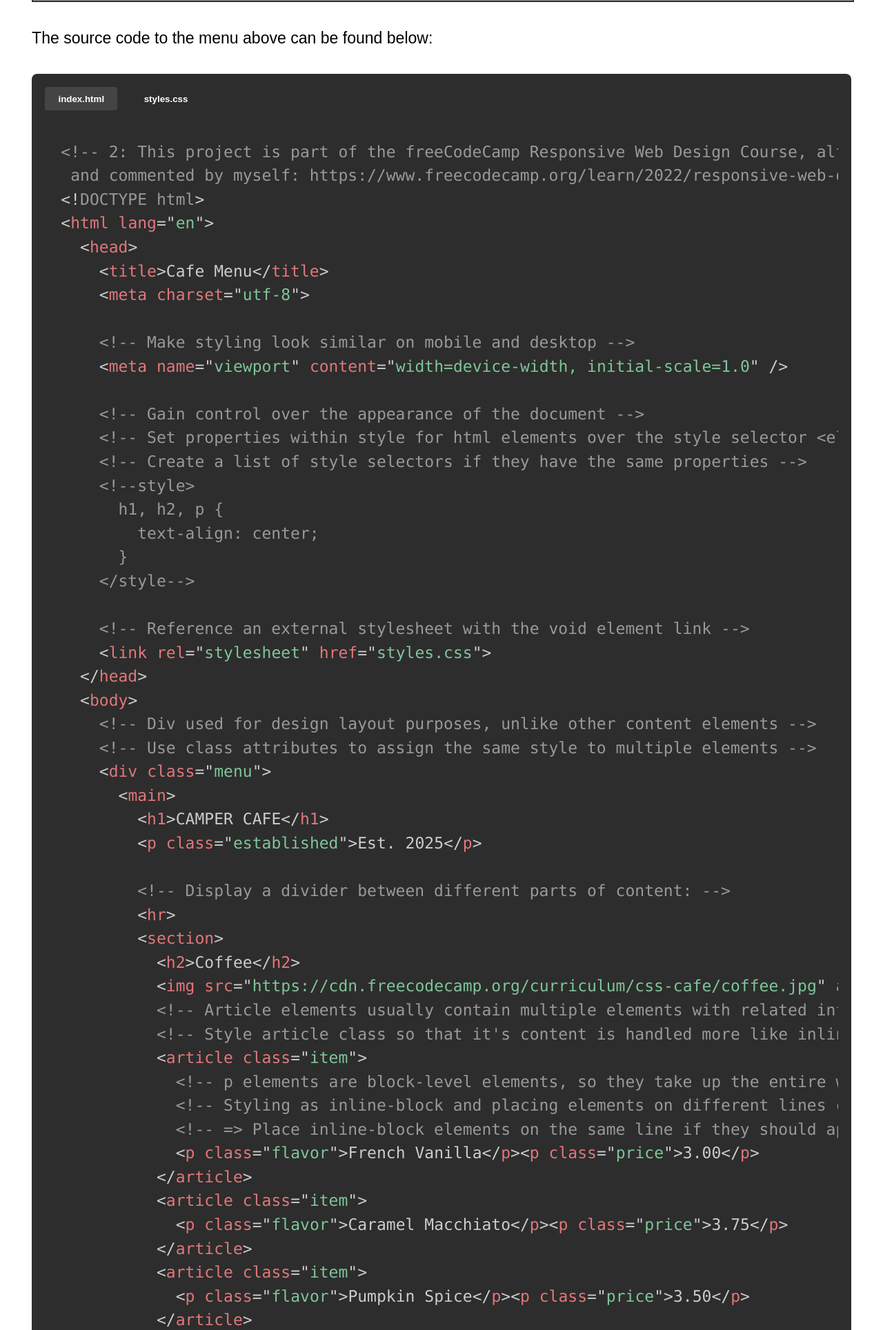
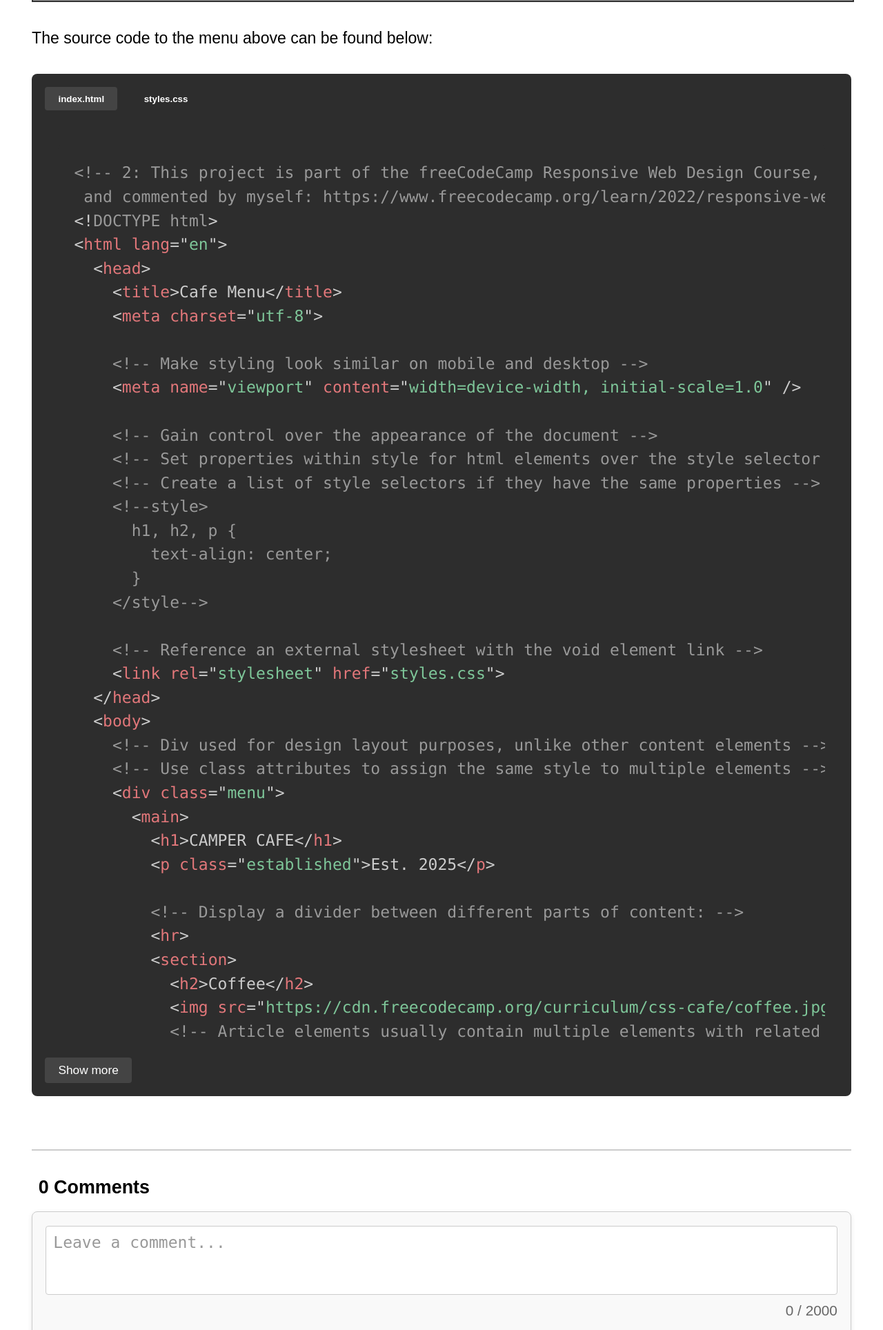
Before and after one commit to juliandieskau/blog, a PHP site: page /content/projects/cafemenu/cafemenu.php in a window 1280 px wide. Shown: the part 1719-3647 px from the top of the page at 69% size. Run offline with PHP 8.4, Linux system fonts and the light colour scheme; data that the repository does not hold is empty.

Commit message:
Added Function to expand and shrink code viewer through a button click and make it smaller and scrollable to make blog more readable.

```diff
--- a/website/assets/code-viewer/code-viewer.php
+++ b/website/assets/code-viewer/code-viewer.php
@@ -31,6 +31,11 @@ if (!isset($base_path) || !isset($source_files) || !is_array($source_files)) {
 <!-- Include styles for the tab switcher -->
 <link href="/assets/code-viewer/tab-switcher.css" rel="stylesheet" />
 
+<script>
+  const LABEL_SHOW_MORE = <?= json_encode($lang['code_more']) ?>;
+  const LABEL_SHOW_LESS = <?= json_encode($lang['code_less']) ?>;
+</script>
+
 <!-- HTML to display Tabs -->
 <div id="code-viewer" class="code-tabs">
     <!-- Add buttons for each tab to switch to it -->
@@ -55,6 +60,7 @@ if (!isset($base_path) || !isset($source_files) || !is_array($source_files)) {
 <pre><code class="language-<?= htmlspecialchars($code_lang) ?>"><?= htmlentities($code) ?></code></pre>
         </div>
     <?php endforeach; ?>
+    <button class="toggle-expand-btn" aria-expanded="false"><?= htmlspecialchars($lang['code_more']) ?></button>
 </div>
 
 <!-- Include script for Tab Switching -->
--- a/website/assets/code-viewer/tab-switcher.css
+++ b/website/assets/code-viewer/tab-switcher.css
@@ -4,13 +4,16 @@
   padding: 1rem;
   border-radius: 8px;
   color: white;
+  overflow: visible;
 }
+
 .code-tabs nav {
   display: flex;
   gap: 1rem;
   margin-bottom: 1rem;
   flex-wrap: wrap;
 }
+
 .code-tabs nav button {
   background: none;
   border: none;
@@ -19,23 +22,63 @@
   cursor: pointer;
   padding: 0.5rem 1rem;
 }
+
 .code-tabs nav button.active {
   background-color: #444;
   border-radius: 4px;
 }
+
+/* Tab content scroll area */
 .code-tabs .tab-content {
-  display: none;
+  max-height: 50vh;
+  overflow-y: auto;
+  transition: max-height 0.3s ease;
+  background-color: #2d2d2d;
+  padding: 1rem;
+  border-radius: 6px;
+  margin-bottom: 0.5rem;
 }
+
 .code-tabs .tab-content.active {
   display: block;
 }
+
+.code-tabs .tab-content:not(.active) {
+  display: none;
+}
+
+/* Expanded state removes max-height limit */
+.code-tabs .tab-content.expanded {
+  max-height: none !important;
+  overflow-y: visible !important;
+}
+
 pre {
   white-space: pre;
   word-wrap: break-word;
   margin: 0;
-  padding: 1rem;
+  padding: 0;
   background: transparent;
   overflow-x: auto;
+  font-size: 0.9rem;
   border-radius: 6px;
+}
+
+/* Toggle button styling placed below the tab content */
+.code-tabs .toggle-expand-btn {
+  display: inline-block;
+  background: #444;
+  border: none;
+  color: white;
+  padding: 0.4rem 1rem;
   font-size: 0.9rem;
+  cursor: pointer;
+  border-radius: 4px;
+  user-select: none;
+  transition: background-color 0.2s ease;
+  margin-top: 0.3rem;
 }
+
+.code-tabs .toggle-expand-btn:hover {
+  background: #666;
+}
--- a/website/assets/code-viewer/tab-switcher.js
+++ b/website/assets/code-viewer/tab-switcher.js
@@ -20,4 +20,18 @@ window.addEventListener('DOMContentLoaded', () => {
   if (window.Prism) {
     Prism.highlightAll();
   }
+
+  // Reset button text on tab switch
+  const toggleBtn = document.querySelector('.toggle-expand-btn');
+  if (toggleBtn) toggleBtn.textContent = LABEL_SHOW_MORE;
+
+  // Expand / Shrink code viewer on button click
+  document.querySelector('.toggle-expand-btn').addEventListener('click', () => {
+    const activeContent = document.querySelector('.code-tabs .tab-content.active');
+    if (!activeContent) return;
+
+    const isExpanded = activeContent.classList.toggle('expanded');
+    const btn = document.querySelector('.toggle-expand-btn');
+    btn.textContent = isExpanded ? LABEL_SHOW_LESS : LABEL_SHOW_MORE;
   });
+});
--- a/website/includes/config.php
+++ b/website/includes/config.php
@@ -1,11 +1,11 @@
 <?php
 if (session_status() === PHP_SESSION_NONE) {
-    session_start();
+  session_start();
 }
 
 // Define root path of website as variable (var/www/html/)
 if (!defined('RPATH')) {
-    define('RPATH', $_SERVER['DOCUMENT_ROOT']);
+  define('RPATH', $_SERVER['DOCUMENT_ROOT']);
 }
 
 // Determine selected language from user via GET
@@ -24,7 +24,7 @@ if (isset($_GET['lang'])) {
 
   // Add parameters to
   if (!empty($params)) {
-      $redirect_url .= '?' . http_build_query($params);
+    $redirect_url .= '?' . http_build_query($params);
   }
 
   header("Location: $redirect_url");
@@ -33,11 +33,7 @@ if (isset($_GET['lang'])) {
 
 // If language is already in cookie
 elseif (isset($_COOKIE['lang'])) {
-    $lang_code = $_COOKIE['lang'];
-}
-// Fallback: Set language to English
-else {
-    $lang_code = 'en';
+  $lang_code = $_COOKIE['lang'];
 }
 
 // Load translation file (if not found, use English)
--- a/website/includes/lang/de.php
+++ b/website/includes/lang/de.php
@@ -53,6 +53,10 @@ $lang = [
     "username_cancel" => "Abbrechen",
     "username_save" => "Speichern",
     "username_alert" => "Benutzername muss 1-30 Zeichen lang sein.",
+
+    // CODE VIEWER
+    "code_more" => "Mehr anzeigen",
+    "code_less" => "Weniger anzeigen",
 
     // PROJECTS
     // Cafemenu
--- a/website/includes/lang/en.php
+++ b/website/includes/lang/en.php
@@ -52,7 +52,11 @@ $lang = [
     "username_placeholder" => "Max. 30 characters",
     "username_cancel" => "Cancel",
     "username_save" => "Save",
-    "username_alert" => "Username must be 1–30 characters long.",
+    "username_alert" => "Username must be 1-30 characters long.",
+
+    // CODE VIEWER
+    "code_more" => "Show more",
+    "code_less" => "Show less",
 
     // PROJECTS
     // Cafemenu
```
Also changed, not shown: README.md. Lines whose indentation alone changed are shown as unchanged.
